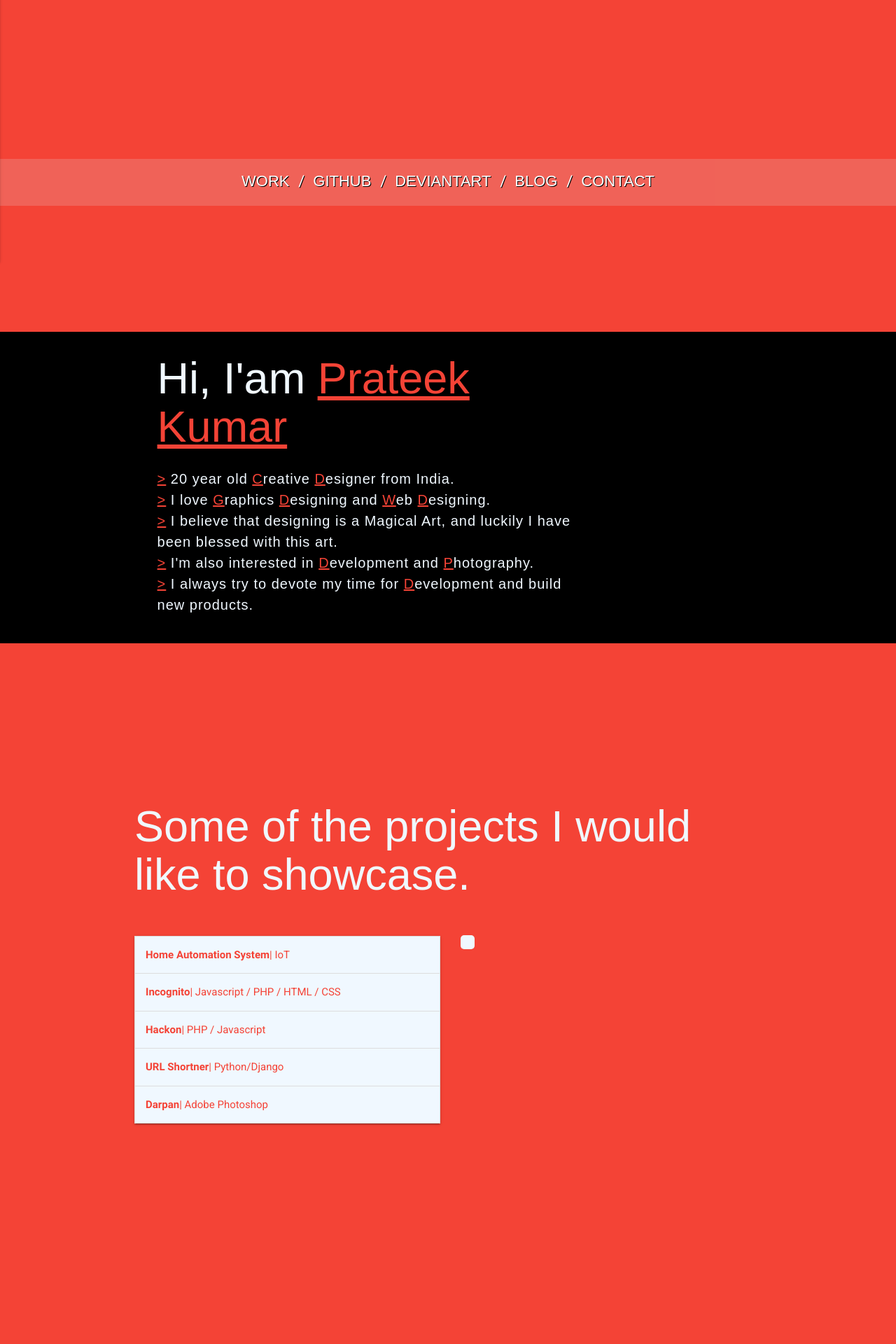
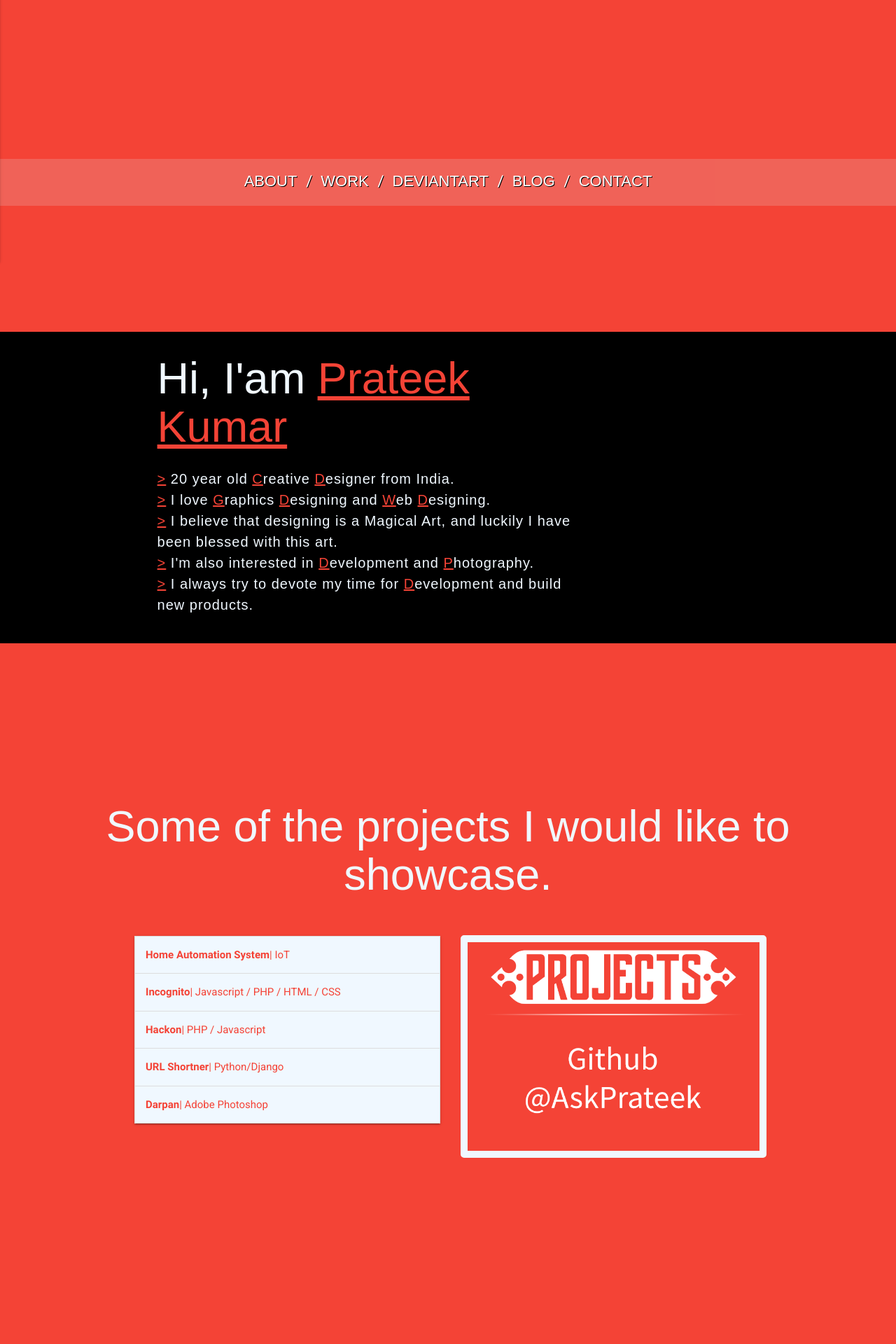
Before and after one commit to askprateek/My-Website, a PHP site: page / in a window 1280 px wide. Shown: the part 486-2406 px from the top of the page at 70% size. Before the commit the page ends 2094 px from the top, so only its background shows below. Run offline with PHP 8.4, Linux system fonts and the light colour scheme; some libraries are stand-ins or nearby versions; some web fonts are replaced.

Commit message:
Final Design

```diff
--- a/terminal/css/about.css
+++ b/terminal/css/about.css
@@ -17,7 +17,7 @@
     background: #000;
     padding-bottom: 20px;
 }
-.data p,h1,a{
+.data p,h1,h2,a{
     font-family: 'Cuprum', sans-serif;
     color:aliceblue;
 }
--- a/terminal/css/home.css
+++ b/terminal/css/home.css
@@ -3,7 +3,7 @@
     background: #F44336;
 }
 section{
-    height: 100vh;
+    min-height: 100vh;
 }
 
 nav{
@@ -33,4 +33,7 @@
     }
 }
 
-/* INTRO SECTION CSS*/
+/* Contact SECTION CSS*/
+#contact{
+    padding-top: 20vh;
+}
--- a/terminal/css/work.css
+++ b/terminal/css/work.css
@@ -12,3 +12,8 @@
     border: 10px solid aliceblue;
     border-radius: 5px;
 }
+
+.project_header {
+    background: #000;
+    padding-top:30px;
+}
--- /dev/null
+++ b/terminal/js/dap-scroll.js
@@ -0,0 +1,53 @@
+var isMobile = {
+    Android: function() {
+        return navigator.userAgent.match(/Android/i);
+    },
+    BlackBerry: function() {
+        return navigator.userAgent.match(/BlackBerry/i);
+    },
+    iOS: function() {
+        return navigator.userAgent.match(/iPhone|iPad|iPod/i);
+    },
+    Opera: function() {
+        return navigator.userAgent.match(/Opera Mini/i);
+    },
+    Windows: function() {
+        return navigator.userAgent.match(/IEMobile/i);
+    },
+    any: function() {
+        return (isMobile.Android() || isMobile.BlackBerry() || isMobile.iOS() || isMobile.Opera() || isMobile.Windows());
+    }
+};
+
+        var ids=[];
+        var sections = document.getElementsByTagName('section');
+        var sec_len = sections.length;
+        var i =0;
+        for (i=0; i<sec_len; i++){
+            ids.push('#'+sections[i].id);
+        }
+        var bodyheight = $(window).height();
+        var docheight = $(document).height();
+        console.log(docheight);
+        console.log(bodyheight);
+        var win_width = $(window).width();
+        if (!isMobile.any()){
+            $(window).scroll(function(){
+                var top = $(window).scrollTop();
+//          console.log('Scroll');
+                clearTimeout( $.data( this, "scrollCheck" ) );
+                $.data( this, "scrollCheck", setTimeout(function() {
+                    var exact = top/bodyheight;
+                    var round = parseInt(exact);
+                    if (exact-round<0.5){
+//                        console.log(ids[round]);
+                        scrollAnimate(ids[round]);
+                    }
+                    else{
+//                        console.log(ids[round+1]);
+                        scrollAnimate(ids[round+1]);
+                    }
+
+    			     }, 250) );
+        })
+        }
--- a/terminal/main.php
+++ b/terminal/main.php
@@ -8,6 +8,7 @@
   <?php include 'sections/home.php'?>
   <?php include 'sections/about.php' ?>
   <?php include 'sections/work.php' ?>
+  <?php include 'sections/z-contact.php' ?>
 
 
   <?php include 'scripts.php'; ?>
--- a/terminal/scripts.php
+++ b/terminal/scripts.php
@@ -4,6 +4,7 @@
 <script src="terminal/js/server-config.js"></script>
 <script src="terminal/js/index.js"></script>
 <script src="terminal/js/work.js"></script>
+<script src="terminal/js/dap-scroll.js"></script>
 <script>
     function scrollAnimate(link) {
     $('html, body').animate({
@@ -12,41 +13,7 @@
     };
 
     $(document).ready(function() {
-        var ids=[];
-        var sections = document.getElementsByTagName('section');
-        var sec_len = sections.length;
-        var i =0;
-        for (i=0; i<sec_len; i++){
-            ids.push('#'+sections[i].id);
-        }
-
-
         $(".button-collapse").sideNav();
-        var bodyheight = $(window).height();
-        var docheight = $(document).height();
-        console.log(docheight);
-        console.log(bodyheight);
-
-        $(window).scroll(function(){
-            var top = $(window).scrollTop();
-//          console.log('Scroll');
-            clearTimeout( $.data( this, "scrollCheck" ) );
-            $.data( this, "scrollCheck", setTimeout(function() {
-                var exact = top/bodyheight;
-                var round = parseInt(exact);
-                if (exact-round<0.5){
-                    console.log(ids[round]);
-                    scrollAnimate(ids[round]);
-                }
-                else{
-                    console.log(ids[round+1]);
-                    scrollAnimate(ids[round+1]);
-                }
-
-    			}, 250) );
-
-
-        })
 
     });
 </script>
--- a/terminal/sections/about.php
+++ b/terminal/sections/about.php
@@ -14,11 +14,11 @@
 
     <navbar>
         <ul>
-            <li><a href="#work">Work</a></li>
-            <li><a href="https://github.com/askprateek" target="_blank">Github</a></li>
+            <li><a onclick="scrollAnimate('#home')" style ="cursor:pointer">About</a></li>
+            <li><a onclick="scrollAnimate('#work')" style ="cursor:pointer">Work</a></li>
             <li><a href="https://askprateek.deviantart.com/" target="_blank">Deviantart</a></li>
             <li><a href="https://blog.askprateek.com/" target="_blank">blog</a> </li>
-            <li><a href="#contact">Contact</a></li>
+            <li><a onclick="scrollAnimate('#contact')" style ="cursor:pointer">Contact</a></li>
         </ul>
     </navbar>
     </div>
--- a/terminal/sections/home.php
+++ b/terminal/sections/home.php
@@ -1,12 +1,11 @@
 <section id ="intro">
     <nav>
          <ul id="slide-out" class="side-nav">
-             <li><a href="#work">Work</a></li>
-            <li><a href="https://github.com/askprateek" target="_blank">Github</a></li>
+            <li><a onclick="scrollAnimate('#home')" style ="cursor:pointer">About</a></li>
+            <li><a onclick="scrollAnimate('#work')" style ="cursor:pointer">Work</a></li>
             <li><a href="https://askprateek.deviantart.com/" target="_blank">Deviantart</a></li>
             <li><a href="https://blog.askprateek.com/" target="_blank">blog</a> </li>
-            <li><a href="#contact">Contact</a></li>
-
+            <li><a onclick="scrollAnimate('#contact')" style ="cursor:pointer">Contact</a></li>
 
         <!--<li><div class="userView">
             <img class="background" src="images/office.jpg">
--- a/terminal/sections/work.php
+++ b/terminal/sections/work.php
@@ -1,10 +1,10 @@
 <section id="work">
-<div class="container">
-    <div class="row">
-        <div class="col s12">
+    <div class="row ">
+        <div class="col s12 center-align">
             <h1 class="thin">Some of the projects I would like to showcase.</h1>
         </div>
     </div>
+<div class="container">
 <div class="row">
     <div class="col s12 m6">
         <ul class="collapsible" data-collapsible="accordion">
@@ -17,7 +17,7 @@
             </div>
         </li>
         <li>
-            <div class="collapsible-header" onclick="changeImage('iot.png')" ><b>Incognito</b> | Javascript / PHP / HTML / CSS</div>
+            <div class="collapsible-header" onclick="changeImage('incognito.png')" ><b>Incognito</b> | Javascript / PHP / HTML / CSS</div>
             <div class="collapsible-body"><p>Open Anonymous Discussion Platform for FirefoxOS. <br>
                                     Anglehack 2015 Sponsor Winner Idea.<br><br>
 
@@ -25,8 +25,6 @@
                 >Browse Channels on topics that interest you most<br>
                 >Create and publish your channels to a realtime stream for instant social interaction<br>
                 >Post Questions to any number of channels<br>
-                >Peek into any Channel<br>
-                >Find your Posts on separate tab named My Posts<br>
                 >Explore Trending and Latest posted questions in different channels<br>
                 >Never Reveal your Identity</p>
             </div>
@@ -54,7 +52,7 @@
     </div>
 <!--   Project Previews  -->
     <div class="col s12 m6 project_preview">
-        <img id ="project">
+        <img id ="project" src = "/img/projects.png">
     </div>
 
 
--- /dev/null
+++ b/terminal/sections/z-contact.php
@@ -0,0 +1,10 @@
+<section id ="contact" >
+
+    <div class="row">
+        <div class="col s12 center-align">
+            <h2>Hire me or Just say Hi. God knows, We might end up building memories :b</h2>
+            <h1>dap@askprateek.com</h1>
+        </div>
+    </div>
+
+</section>
```
Also changed, not shown: img/hackon.png (added), img/incognito.png (added), img/projects.png (added).
